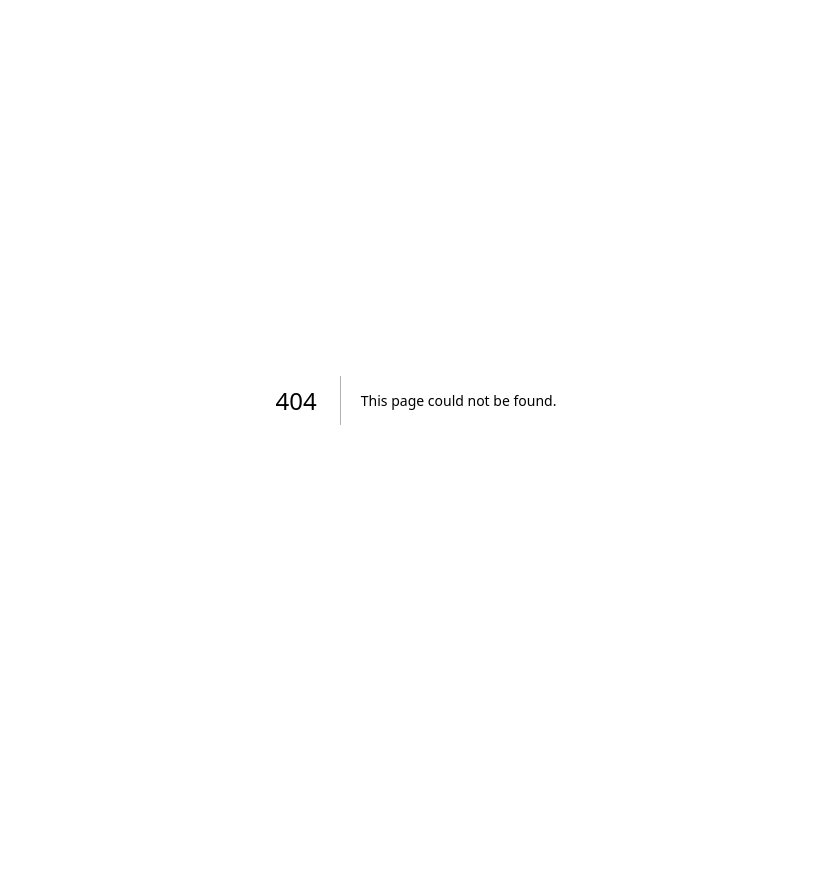
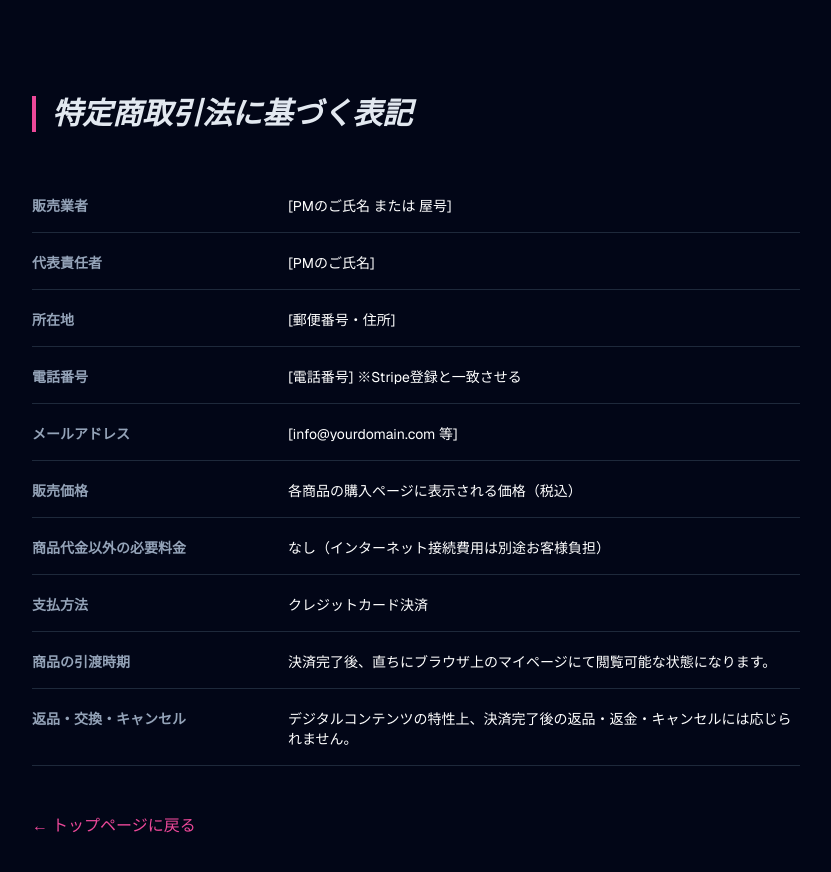
Before and after one commit to spacemindhiro/direct-cheers, a Next.js app: page /low in a window 1280 px wide. Before the commit this address had no page. Shown: the top 872 px of the page, without its empty margins (224-1055 px from the left). Before the commit the page ends 800 px from the top, so only its background shows below. Built offline with nearby package versions, Linux system fonts and the light colour scheme.

Commit message:
lowページ新規作成

```diff
--- /dev/null
+++ b/app/low/page.tsx
@@ -0,0 +1,32 @@
+import React from 'react';
+
+export default function LawPage() {
+  const rowStyle = "border-b border-slate-800 py-4 flex flex-col md:flex-row";
+  const labelStyle = "md:w-1/3 font-bold text-slate-400 text-sm mb-1 md:mb-0";
+  const contentStyle = "md:w-2/3 text-white text-sm";
+
+  return (
+    <div className="min-h-screen bg-slate-950 text-slate-200 p-8 md:p-24">
+      <div className="max-w-3xl mx-auto">
+        <h1 className="text-3xl font-black mb-12 italic border-l-4 border-pink-500 pl-4 uppercase">特定商取引法に基づく表記</h1>
+
+        <div className="space-y-1">
+          <div className={rowStyle}><div className={labelStyle}>販売業者</div><div className={contentStyle}>[PMのご氏名 または 屋号]</div></div>
+          <div className={rowStyle}><div className={labelStyle}>代表責任者</div><div className={contentStyle}>[PMのご氏名]</div></div>
+          <div className={rowStyle}><div className={labelStyle}>所在地</div><div className={contentStyle}>[郵便番号・住所]</div></div>
+          <div className={rowStyle}><div className={labelStyle}>電話番号</div><div className={contentStyle}>[電話番号] ※Stripe登録と一致させる</div></div>
+          <div className={rowStyle}><div className={labelStyle}>メールアドレス</div><div className={contentStyle}>[info@yourdomain.com 等]</div></div>
+          <div className={rowStyle}><div className={labelStyle}>販売価格</div><div className={contentStyle}>各商品の購入ページに表示される価格（税込）</div></div>
+          <div className={rowStyle}><div className={labelStyle}>商品代金以外の必要料金</div><div className={contentStyle}>なし（インターネット接続費用は別途お客様負担）</div></div>
+          <div className={rowStyle}><div className={labelStyle}>支払方法</div><div className={contentStyle}>クレジットカード決済</div></div>
+          <div className={rowStyle}><div className={labelStyle}>商品の引渡時期</div><div className={contentStyle}>決済完了後、直ちにブラウザ上のマイページにて閲覧可能な状態になります。</div></div>
+          <div className={rowStyle}><div className={labelStyle}>返品・交換・キャンセル</div><div className={contentStyle}>デジタルコンテンツの特性上、決済完了後の返品・返金・キャンセルには応じられません。</div></div>
+        </div>
+
+        <div className="mt-12">
+          <a href="/" className="text-pink-500 hover:underline">← トップページに戻る</a>
+        </div>
+      </div>
+    </div>
+  );
+}
```
